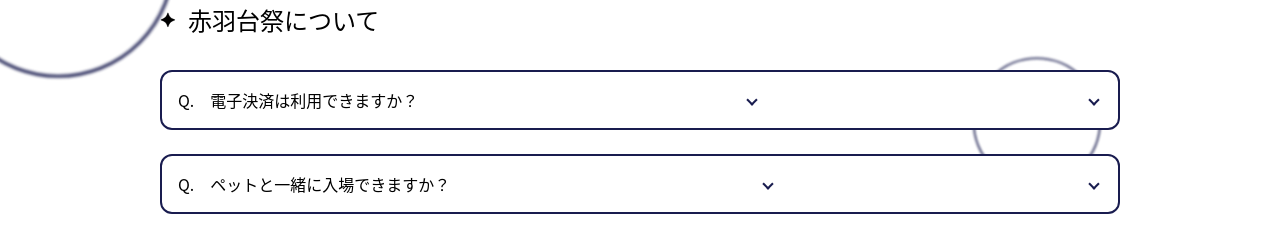
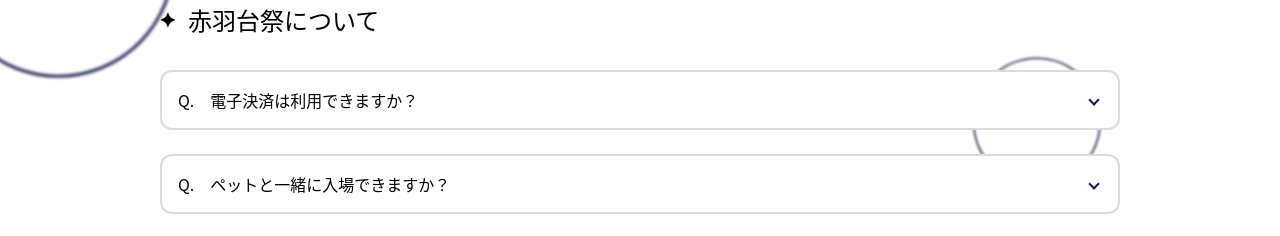
Before and after one commit to AKABANEDAI-FES/2025-akabanedai-fes, a Next.js app: page /faq in a window 1280 px wide. Shown: the part 553-789 px from the top of the page. Built offline with nearby package versions, Linux system fonts and the light colour scheme; no server answers.

Commit message:
faqviewのハードコードをなくした

```diff
--- a/src/app/faq/_components/faq-view/faq-view.module.css
+++ b/src/app/faq/_components/faq-view/faq-view.module.css
@@ -1,6 +1,6 @@
 .faqItem {
   margin-bottom: var(--space-lg);
-  border: 2px solid var(--theme-default);
+  border: 2px solid var(--bg-muted);
   border-radius: var(--radius-l3);
   padding: var(--space-md);
   background-color: var(--bg-default);
@@ -12,6 +12,7 @@
   justify-content: space-between;
   flex-direction: row;
   align-items: center;
+  cursor: pointer;
 }
 
 .questionText {
@@ -29,8 +30,8 @@
 /* ▼ 矢印 */
 .arrow {
   position: relative;
-  width: 16px;
-  height: 16px;
+  width: 1rem;
+  height: 1rem;
   display: flex;
   align-items: center;
   justify-content: center;
@@ -39,8 +40,8 @@
 .arrow::before {
   content: "";
   display: block;
-  width: 8px;
-  height: 8px;
+  width: 0.5rem;
+  height: 0.5rem;
   border-left: 2px solid var(--theme-default);
   border-top: 2px solid var(--theme-default);
   transform: rotate(-135deg);
@@ -49,7 +50,7 @@
 }
 
 .arrowOpen::before {
-  transform: translate(-50%, -20%) rotate(45deg);
+  transform: translateY(calc(-1em * 0.2)) rotate(45deg);
 }
 
 .answer {
@@ -63,7 +64,7 @@
 @keyframes fadeSlideIn {
   0% {
     opacity: 0;
-    transform: translateY(-6px);
+    transform: translateY(-0.5rem);
   }
 
   100% {
--- a/src/app/faq/_components/faq-view/faq-view.tsx
+++ b/src/app/faq/_components/faq-view/faq-view.tsx
@@ -28,7 +28,7 @@ export function FaqView({ qa }: FaqViewProps) {
   };
 
   return (
-    <div>
+    <ul>
       {qa.map((item, index) => (
         <div key={item.q} className={styles.faqItem}>
           <button
@@ -36,7 +36,6 @@ export function FaqView({ qa }: FaqViewProps) {
             className={styles.question}
             onClick={() => toggle(index)}
             aria-expanded={openIndexes.includes(index)}
-            style={{ cursor: "pointer" }}
           >
             <div className={styles.questionText}>
               <Text>Q.</Text>
@@ -47,9 +46,6 @@ export function FaqView({ qa }: FaqViewProps) {
             <span
               className={`${styles.arrow} ${openIndexes.includes(index) ? styles.arrowOpen : ""}`}
               aria-hidden="true"
-            />
-            <span
-              className={`${styles.arrow} ${openIndexes.includes(index) ? styles.arrowOpen : ""}`}
             />
           </button>
 
@@ -65,6 +61,6 @@ export function FaqView({ qa }: FaqViewProps) {
           )}
         </div>
       ))}
-    </div>
+    </ul>
   );
 }
```
